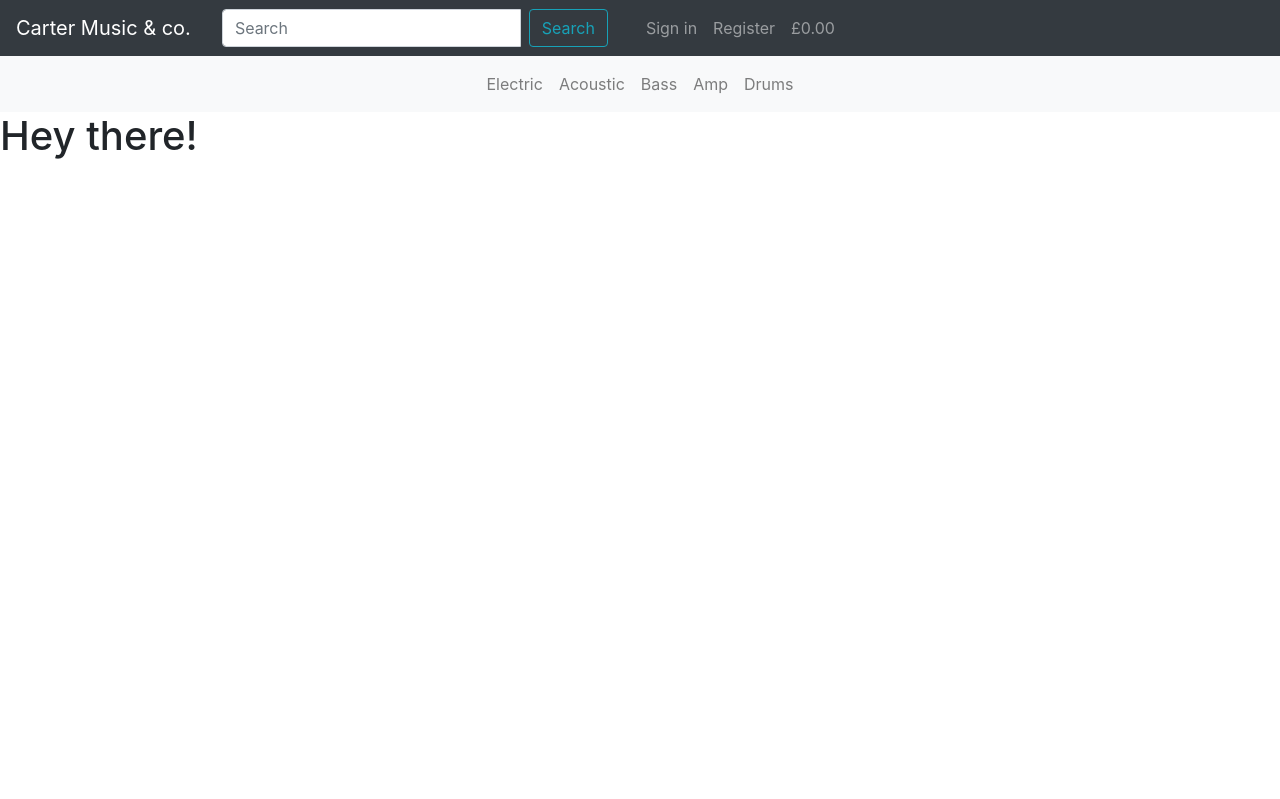
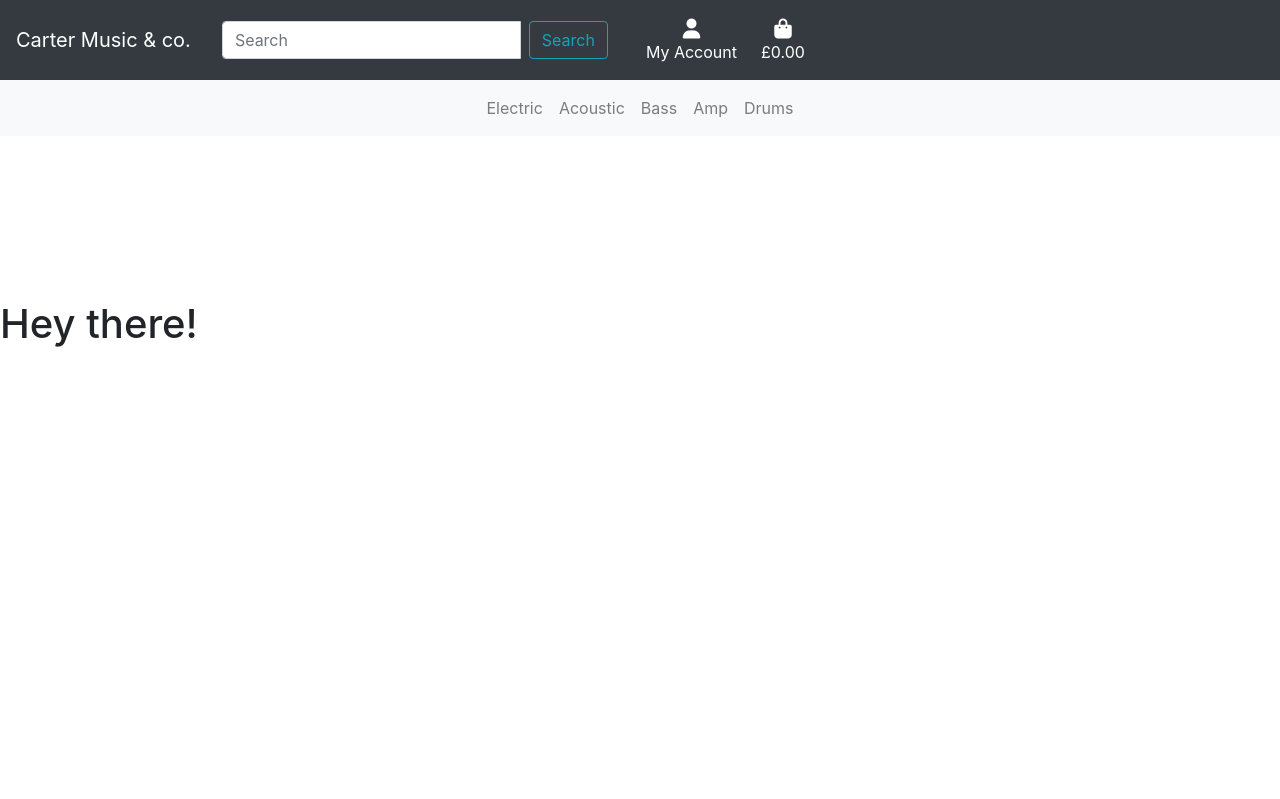
Before and after one commit to KevinDGnanih/carter-music-co, a Django app: page / in a window 1280 px wide. Run offline with Django 3.2, Linux system fonts and the light colour scheme; some libraries are stand-ins or nearby versions.

Commit message:
Added css, organise dropdown meny in header

```diff
--- a/carter_music_co/settings.py
+++ b/carter_music_co/settings.py
@@ -154,6 +154,10 @@ USE_TZ = True
 # https://docs.djangoproject.com/en/3.2/howto/static-files/
 
 STATIC_URL = '/static/'
+STATICFILES_DIRS = (os.path.join(BASE_DIR, 'static'),)
+
+MEDIA_URL = '/media/'
+MEDIA_ROOT = os.path.join(BASE_DIR, 'media')
 
 # Default primary key field type
 # https://docs.djangoproject.com/en/3.2/ref/settings/#default-auto-field
--- a/carter_music_co/urls.py
+++ b/carter_music_co/urls.py
@@ -15,9 +15,11 @@ Including another URLconf
 """
 from django.contrib import admin
 from django.urls import path, include
+from django.conf import settings
+from django.conf.urls.static import static
 
 urlpatterns = [
     path('admin/', admin.site.urls),
     path('accounts/', include('allauth.urls')),
     path('', include('home.urls')),
-]
+] + static(settings.MEDIA_URL, document_root=settings.MEDIA_ROOT)
--- a/home/urls.py
+++ b/home/urls.py
@@ -4,5 +4,4 @@ from . import views
 
 urlpatterns = [
     path('', views.index, name='home'),
-
 ]
--- /dev/null
+++ b/static/css/base.css
@@ -0,0 +1,73 @@
+html {
+    height: 100%;
+}
+
+/* from Bulma */
+.icon {
+    align-items: center;
+    display: inline-flex;
+    justify-content: center;
+    height: 1.5rem;
+    width: 1.5rem;
+}
+
+.logo-font {
+    text-transform: uppercase;
+}
+
+.main-logo-link {
+    width: fit-content;
+}
+
+.shop-now-button {
+    background: black;
+    color: white;
+    min-width: 260px;
+}
+
+.btn-black {
+    background: black;
+    color: white;
+}
+
+.shop-now-button:hover,
+.shop-now-button:active,
+.shop-now-button:focus,
+.btn-black:hover,
+.btn-black:active,
+.btn-black:focus {
+    background: #222;
+    color: white;
+}
+
+.text-black {
+    color: #000 !important;
+}
+
+.border-black {
+    border: 1px solid black !important;
+}
+
+/* -------------------------------- Media Queries */
+
+/* Slightly larger container on xl screens */
+@media (min-width: 1200px) {
+  .container {
+    max-width: 80%;
+  }
+}
+
+/* fixed top navbar only on medium and up */
+@media (min-width: 992px) {
+    .fixed-top-desktop-only {
+        position: fixed;
+        top: 0;
+        right: 0;
+        left: 0;
+        z-index: 1030;
+    }
+
+    .header-container {
+        padding-top: 164px;
+    }
+}
--- a/templates/base.html
+++ b/templates/base.html
@@ -17,12 +17,15 @@
     {% block corecss %}
     <link rel="stylesheet" href="https://cdn.jsdelivr.net/npm/bootstrap@4.3.1/dist/css/bootstrap.min.css"
         integrity="sha384-ggOyR0iXCbMQv3Xipma34MD+dH/1fQ784/j6cY/iJTQUOhcWr7x9JvoRxT2MZw1T" crossorigin="anonymous">
+    <link href="https://fonts.googleapis.com/css2?family=Roboto:wght@300&display=swap" rel="stylesheet">
+    <link rel="stylesheet" href="{% static 'css/base.css' %}">
     {% endblock %}
 
     {% block extra_css %}
     {% endblock %}
 
     {% block corejs %}
+    <script src="https://kit.fontawesome.com/bb09779c85.js" crossorigin="anonymous"></script>
     <script src="https://cdn.jsdelivr.net/npm/jquery@3.5.1/dist/jquery.slim.min.js"
         integrity="sha384-DfXdz2htPH0lsSSs5nCTpuj/zy4C+OGpamoFVy38MVBnE+IbbVYUew+OrCXaRkfj" crossorigin="anonymous">
     </script>
@@ -60,28 +63,33 @@
                     </form>
                 </div>
 
-                <div class="collapse navbar-collapse col-lg-4 my-auto py-1 py-lg-0" id="navbarColor01">
+                <div class="collapse  navbar-collapse col-lg-4 my-auto py-1 py-lg-0" id="navbarColor01">
                     <ul class="navbar-nav list-inline list-unstyled text-center text-lg-right my-0">
+                        <li class="list-inline-item dropdown">
+                            <a class="text-white nav-link" href="#" id="user-options" data-toggle="dropdown"
+                                aria-haspopup="true" aria-expanded="false">
+                                <div class="text-center">
+                                    <div><i class="fas fa-user fa-lg"></i></div>
+                                    <p class="my-0">My Account</p>
+                                </div>
+                            </a>
+                            <div class="dropdown-menu border-0" aria-labelledby="user-options">
                                 {% if request.user.is_authenticated %}
                                 {% if request.user.is_superuser %}
-                        <li class="nav-item">
-                            <a class="nav-link" href="#">Product Management</a>
-                        </li>
+                                <a href="" class="dropdown-item">Product Management</a>
                                 {% endif %}
-                        <li class="nav-item">
-                            <a class="nav-link" href="#">Logout</a>
-                        </li>
+                                <a href="" class="dropdown-item">My Profile</a>
+                                <a href="{% url 'account_logout' %}" class="dropdown-item">Logout</a>
                                 {% else %}
-                        <li class="nav-item">
-                            <a class="nav-link" href="#">Sign in</a>
+                                <a href="{% url 'account_signup' %}" class="dropdown-item">Register</a>
+                                <a href="{% url 'account_login' %}" class="dropdown-item">Login</a>
+                                {% endif %}
+                            </div>
                         </li>
                         <li class="nav-item">
-                            <a class="nav-link" href="#">Register</a>
-                        </li>
-                        {% endif %}
-                        <li class="nav-item">
-                            <a class="{% if grand_total %}text-info font-weight-bold{% else %}text-black{% endif %} nav-link"
+                            <a class="{% if grand_total %}text-info font-weight-bold{% else %}text-white{% endif %} nav-link"
                                 href="#">
+                                <div class="text-center">
                                     <div><i class="fas fa-shopping-bag fa-lg"></i></div>
                                     <p class="my-0">
                                         {% if grand_total %}
```
Also changed, not shown: other parts of templates/base.html (+2 -1 lines). Lines whose indentation alone changed are shown as unchanged.
